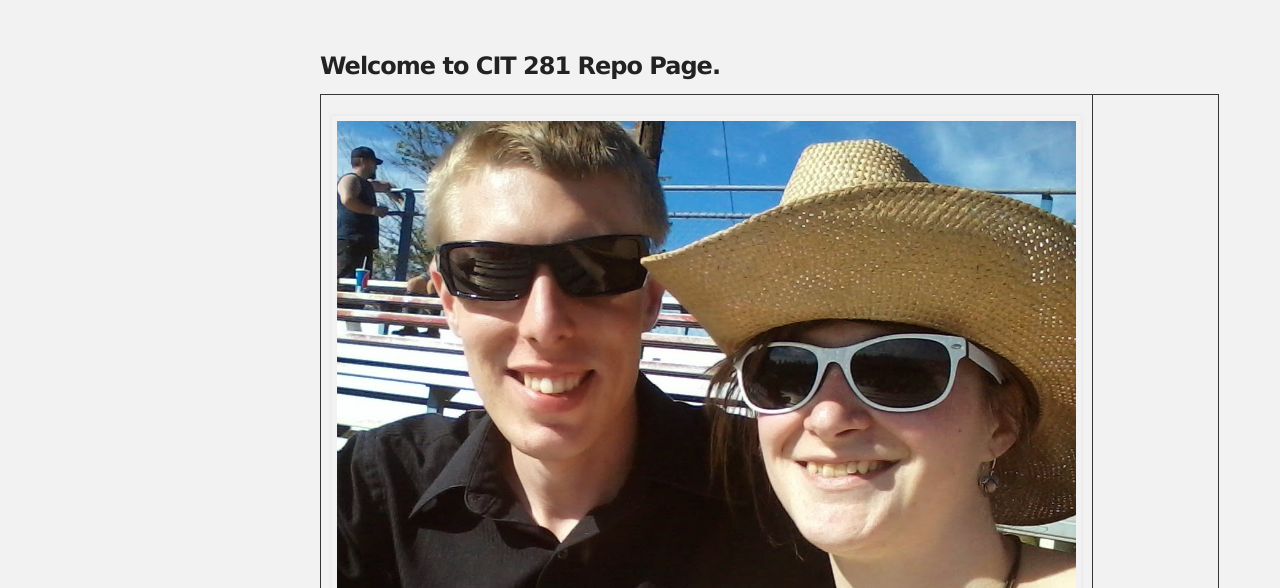
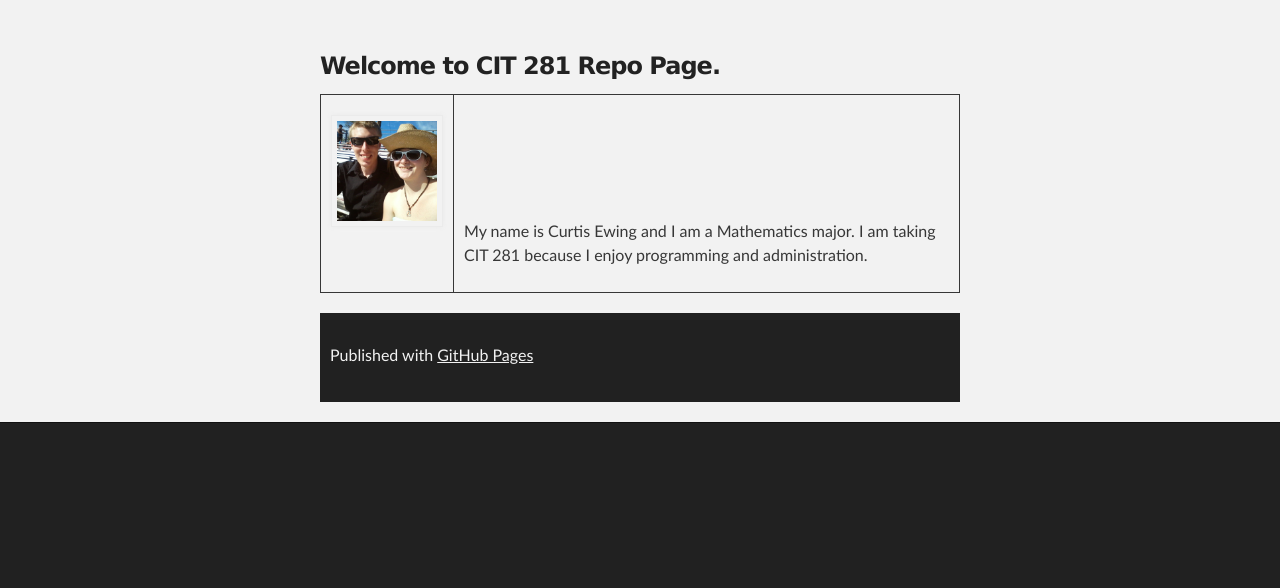
Before and after one commit to Paullovias/Paullovias.github.io, a plain HTML site: page index.html in a window 1280 px wide. Shown: the part 212-800 px from the top of the page. Drawn offline with Linux system fonts and the light colour scheme.

Commit message:
Update index.html

```diff
--- a/index.html
+++ b/index.html
@@ -33,7 +33,7 @@
 <table>
 	<tr>
 		<td>
-			<img src="/images/2014-07-04 17.21.37-1.jpg">
+			<img src="/images/2014-07-04 17.21.37-1.jpg" height="100px" width="100px">
 		</td>
 		<td>
 			<p>
```
